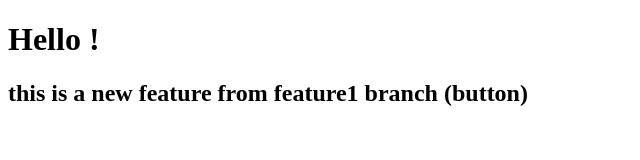
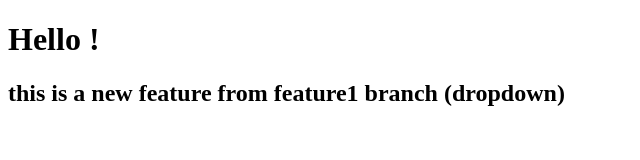
Before and after one commit to Aniket-bapat/Learning-Git, a plain HTML site: page index.html in a window 1280 px wide. Shown: the full height of the page, 0-640 px from the left. Drawn offline with Linux system fonts and the light colour scheme.

Commit message:
add dropdown in h2(main branch)

```diff
--- a/index.html
+++ b/index.html
@@ -7,6 +7,6 @@
 </head>
 <body>
     <h1>Hello !</h1>
-    <h2>this is a new feature from feature1 branch  (button) </h2>
+    <h2>this is a new feature from feature1 branch (dropdown)</h2>
 </body>
 </html>
```
